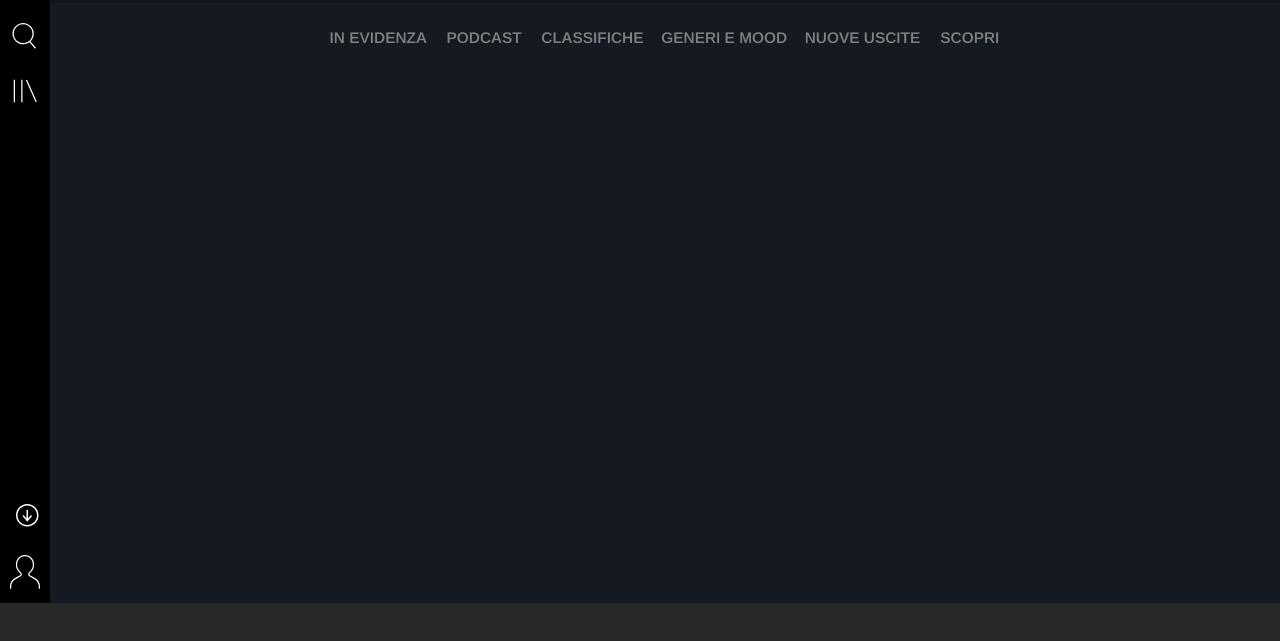
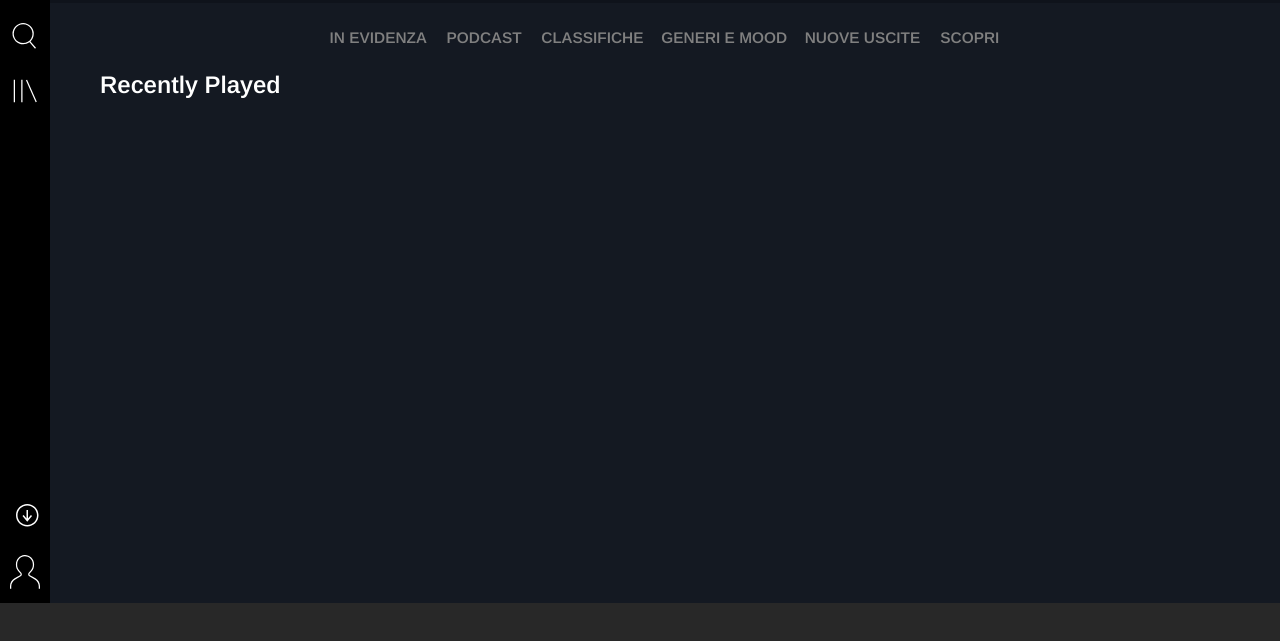
Before and after one commit to gianlutech/html-css-spotifyweb, a plain HTML site: page index.html in a window 1280 px wide. Shown: the part 97-738 px from the top of the page. Drawn offline with nearby package versions, Linux system fonts and the light colour scheme.

Commit message:
recently

```diff
--- a/index.html
+++ b/index.html
@@ -50,6 +50,7 @@
                 </div>
             </header>
             <div class="container">
+                <!-- NAVBAR -->
                 <nav class="navbar-top">
                     <ul class="list-top">
                         <li><a href="#">IN EVIDENZA</a></li>
@@ -60,6 +61,11 @@
                         <li><a href="#">SCOPRI</a></li>
                     </ul>
                 </nav>
+                <!-- PLAYLIST -->
+                <div class="recently">
+                    <h2 class="text-white">Recently Played</h2>
+
+                </div>
             </div>
         </main>
     </div>
--- a/style.css
+++ b/style.css
@@ -104,3 +104,12 @@ li, li a:hover{
     flex-wrap: wrap;
     justify-content: center;
 }
+
+/* PLAYLIST */
+.recently{
+    display: flex;
+    flex-direction: column;
+    flex-wrap: wrap;
+    justify-content: flex-start;
+    padding: 0 35px;
+}
```
